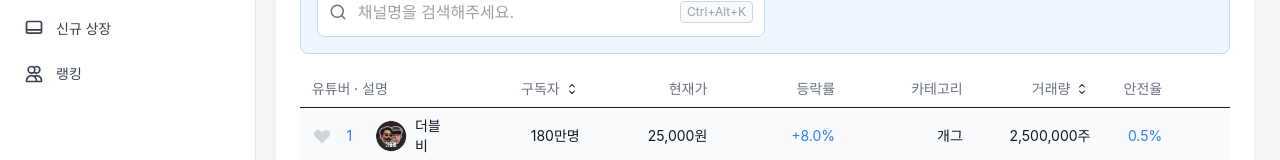
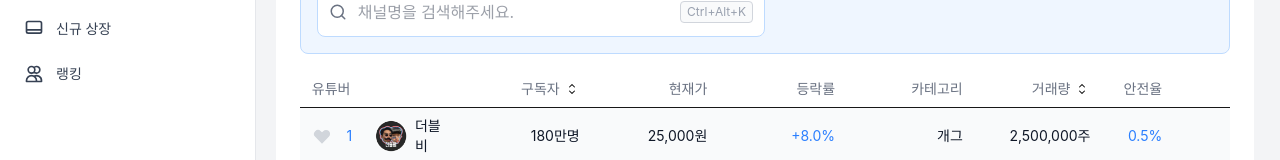
Before and after one commit to moosteam/Peake-Client, a Next.js app: page / in a window 1280 px wide. Shown: the part 166-326 px from the top of the page. Built offline with nearby package versions, Linux system fonts and the light colour scheme; a web font is replaced by a local one.

Commit message:
chore :: 유튜버 설명 삭제

```diff
--- a/app/Stock/Stock.tsx
+++ b/app/Stock/Stock.tsx
@@ -69,7 +69,7 @@ export default function Stock() {
         <thead>
           <tr className="border-b">
             <th className={`${tableHeaderStyle} text-left w-1/7 rounded-tl-lg text-gray-500`}>
-              유튜버 · 설명
+              유튜버
             </th>
             <th
               className={`${tableHeaderStyle} text-right w-1/9 ${sortField === 'subscribers' ? 'text-blue-500' : 'text-gray-500'}`}
```
